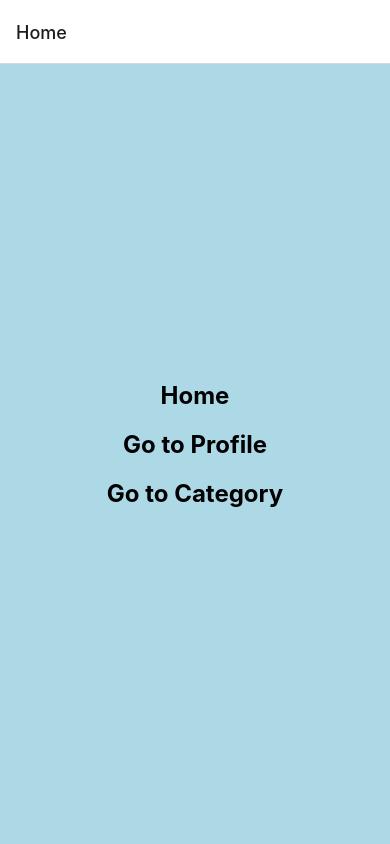
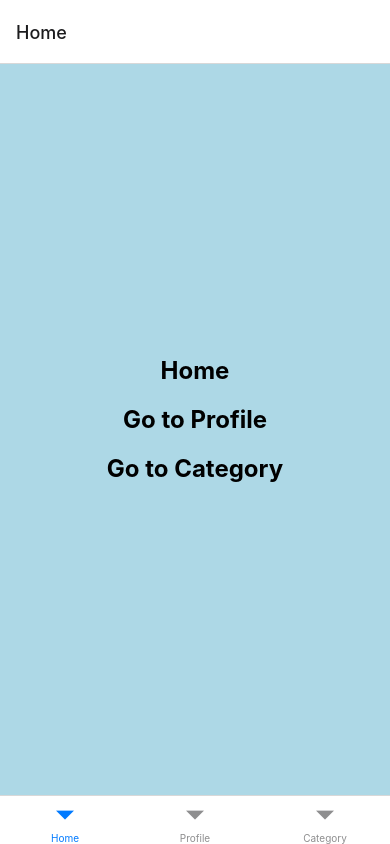
Before and after one commit to ArthBG/rev-nav, a React Native app: screen / in a window 390 px wide. Built offline with nearby package versions, Linux system fonts and the light colour scheme.

Commit message:
Add bottom tab navigation

```diff
--- a/package.json
+++ b/package.json
@@ -9,6 +9,7 @@
     "web": "expo start --web"
   },
   "dependencies": {
+    "@react-navigation/bottom-tabs": "^6.5.18",
     "@react-navigation/native": "^6.1.15",
     "@react-navigation/native-stack": "^6.9.24",
     "expo": "~50.0.11",
--- a/src/routes/index.routes.jsx
+++ b/src/routes/index.routes.jsx
@@ -1,11 +1,13 @@
 import { NavigationContainer } from "@react-navigation/native";
 import StackRoutes from "./stack.routes";
+import TabRoutes from "./tab.routes";
 import { StatusBar } from "expo-status-bar";
 
 export default function Routes() {
     return (
         <NavigationContainer>
-        <StackRoutes />
+        {/* <StackRoutes /> */}
+        <TabRoutes />
         <StatusBar style="auto" />
         </NavigationContainer>
     );
--- /dev/null
+++ b/src/routes/tab.routes.jsx
@@ -0,0 +1,18 @@
+import { createBottomTabNavigator } from "@react-navigation/bottom-tabs";
+import Home from "../screens/Home";
+import Profile from "../screens/Profile";
+import Category from "../screens/Category";
+
+const Tab = createBottomTabNavigator();
+
+const TabRoutes = () => {
+    return (
+        <Tab.Navigator>
+        <Tab.Screen name="Home" component={Home} />
+        <Tab.Screen name="Profile" component={Profile} />
+        <Tab.Screen name="Category" component={Category} />
+        </Tab.Navigator>
+    );
+    }
+
+export default TabRoutes;
```
Also changed, not shown: 1 other file (tests, documents, lock files or other folders).
